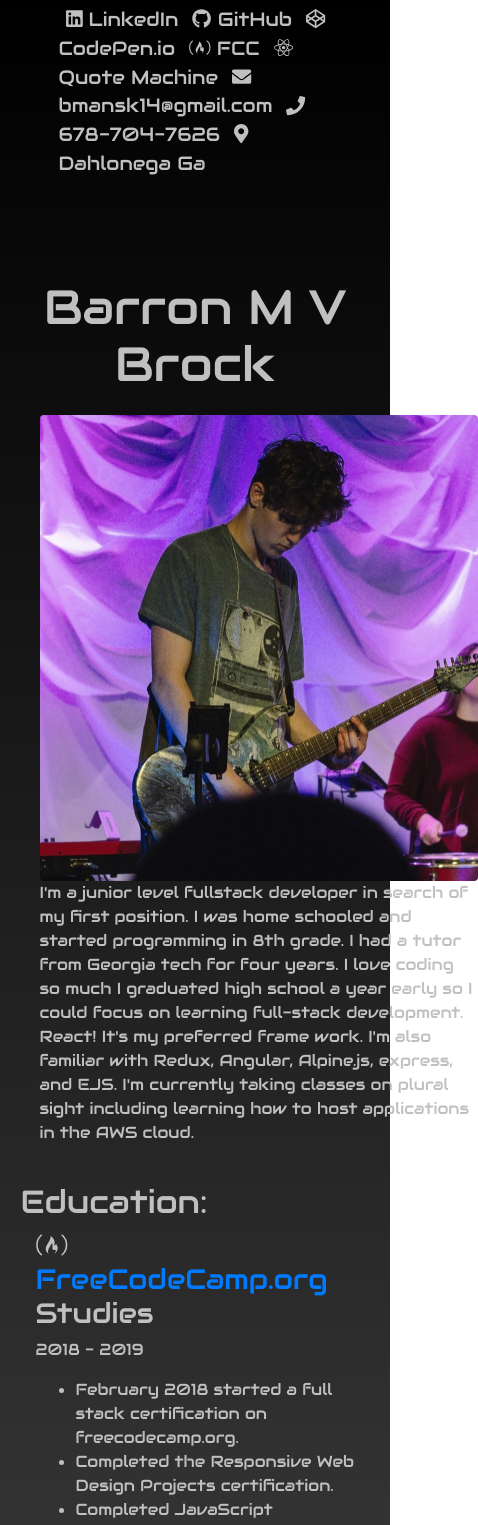
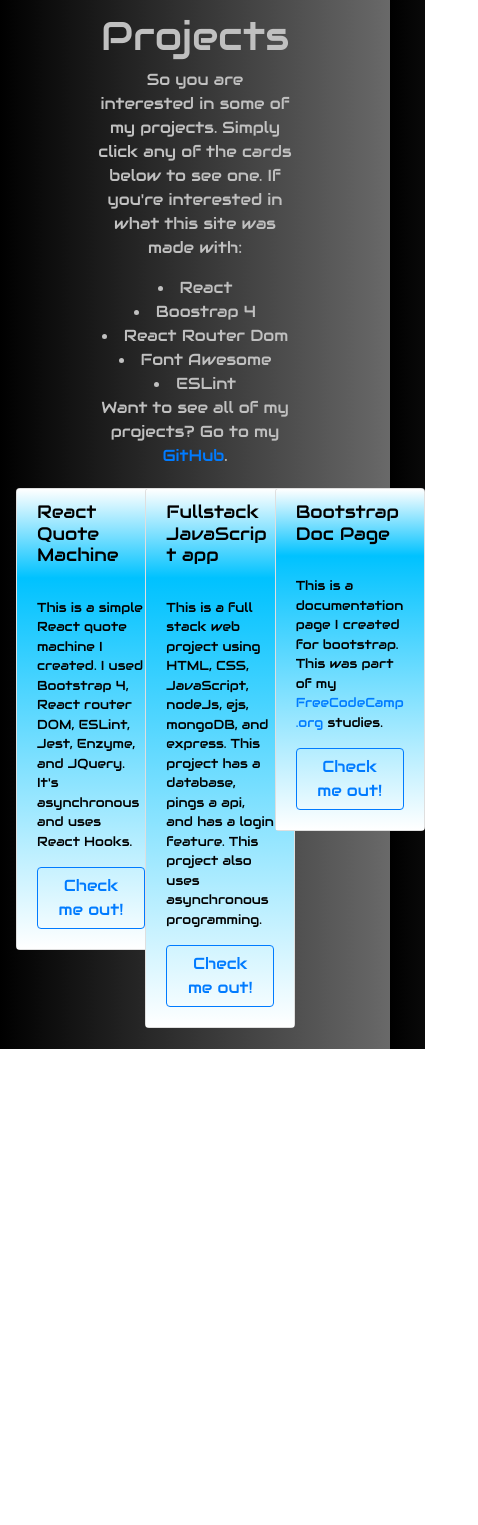
Before and after one commit to bmansk8/portfolio, a React (Create React App) app: page /code in a window 390 px wide. Shown: the top 1525 px of the page, 478 px wide, since content can reach past the window. After the commit the page ends 1049 px from the top, so only its background shows below. Built offline with nearby package versions, Linux system fonts and the light colour scheme.

Commit message:
Routes
added both a projects and music route.

```diff
--- a/src/App.jsx
+++ b/src/App.jsx
@@ -1,6 +1,7 @@
 import React from'react'
 import Home from './components/Home'
 import Music from './components/Music'
+import Projects from'./components/Projects'
 import {
   BrowserRouter as Router,
   Switch,
@@ -16,6 +17,9 @@ export default function App() {
             <Route path='/music'>
               <Music/>
             </Route>
+            <Route path='/code'>
+              <Projects/>
+            </Route>
             <Route path='/'>
               <Home/>
             </Route>
--- a/src/components/Home.css
+++ b/src/components/Home.css
@@ -1,7 +1,3 @@
-.App{
-  background: linear-gradient(180deg, rgba(0,0,0,1) 0%, rgba(105,105,105,1) 100%);
-}
-
 header{
   margin-left: 15%;
   margin-right: 15%;
@@ -79,3 +75,10 @@ footer p{
     font-size: xxx-large;
   }
 }
+
+@media screen and (max-width:570px){
+  #GtrPhoto{
+    width: 50%;
+    height: 50%;
+  }
+}
--- a/src/components/Home.jsx
+++ b/src/components/Home.jsx
@@ -7,6 +7,9 @@ import {
   faEnvelope,
   faPhone,
   faMapMarkerAlt,
+  faMusic,
+  faFileCode,
+  faSmileWink
 } from '@fortawesome/free-solid-svg-icons'
 import {
   faLinkedin,
@@ -49,12 +52,12 @@ export default function Home() {
 
       <div className='row' id='sm_about'>
         <div className='col'>
-          <img src={Photo} className='rounded' alt='alt'></img>
+          <img id='GtrPhoto' src={Photo} className='rounded' alt='alt'></img>
           <p>
-          I'm a junior level fullstack developer in search of my first position. I was home schooled and started programming in 8th grade.
-          I had a tutor from Georgia tech for four years. I love coding so much I graduated high school a year early so I could focus on learning full-stack development.
-          React! It's my preferred frame work. I'm also familiar with Redux, Angular, Alpine.js, express, and EJS.
-          I'm currently taking classes on plural sight including learning how to host applications in the AWS cloud.
+            I'm a junior level fullstack developer in search of my first position. I was home schooled and started programming in 8th grade.
+            I had a tutor from Georgia tech for four years. I love coding so much I graduated high school a year early so I could focus on learning full-stack development.
+            React! It's my preferred frame work. I'm also familiar with Redux, Angular, Alpine.js, express, and EJS.
+            I'm currently taking classes on plural sight including learning how to host applications in the AWS cloud.
         </p>
         </div>
       </div>
@@ -112,6 +115,21 @@ export default function Home() {
         </div>
       </div>
 
+      <div className='row' id='moreLinks'>
+        <h2>Creations:</h2>
+        <div className='col'>
+          <h3><FontAwesomeIcon icon={faMusic} /> Music:</h3>
+          <p>I am also a musician. Click <a href='/music'>Here</a> To see some of my music.
+          Musicians also make great programmers <FontAwesomeIcon icon={faSmileWink}/> </p>
+        </div>
+        <div className='col'>
+          <h3><FontAwesomeIcon icon={faFileCode} /> Code:</h3>
+          <p>If you want to see some of my completed projects click <a href='/code'>here</a> to see a list.
+          You can also go to my <a href='https://github.com/bmansk8'>GitHub</a> to see all of my projects.
+          </p>
+        </div>
+      </div>
+
       <footer className='text-center'>
         <p>Made by Barron V Brock with create react app, and boostrap 4</p>
       </footer>
--- a/src/components/Music.css
+++ b/src/components/Music.css
@@ -1,15 +1,7 @@
-.Music{
-  background: linear-gradient(180deg, rgba(255,85,0,1) 0%, rgba(105,105,105,1) 100%);
-  color: black;
-  height: auto;
-  /*100vh*/
-}
-
-#text{
+#music-text{
   margin: auto;
   padding-top: 3%;
   width: 50%;
-
 }
 
 iframe{
@@ -17,8 +9,19 @@ iframe{
 }
 
 
-@media screen and (max-width:1060px){
+@media screen and (max-width:1050px){
   iframe{
     width: 200px;
   }
 }
+
+@media screen and (max-width:540px){
+  iframe{
+    width: 170px;
+  }
+}
+
+footer .row{
+  margin: 0;
+  margin-top: 5%;
+}
--- a/src/components/Music.jsx
+++ b/src/components/Music.jsx
@@ -3,11 +3,13 @@ import './Music.css'
 
 export default function Music() {
   return (
-    <div className='Music'>
+    <div className='Music rounded'>
 
-      <div id='text' className='text-center'>
+      <div id='music-text' className='text-center'>
         <h1>Music</h1>
-        <p>So you are interested in my music? Well you can listen to some of my tracks below!</p>
+        <p>So you are interested in my music? Well you can listen to some of my tracks below!
+        I mostly play guitar but I also play drums, bass, keys, and mandolin. I tend to lean into 70's and 80's rock
+        but I listen and play a wide variety of music.</p>
       </div>
 
       <div id='players'>
@@ -38,7 +40,6 @@ export default function Music() {
           </div>
         </div>
       </div>
-
     </div>
   );
 }
--- /dev/null
+++ b/src/components/Projects.jsx
@@ -0,0 +1,54 @@
+import React from 'react';
+import './projects.css'
+import { Button } from 'react-bootstrap'
+
+export default function Projects() {
+  return (
+    <div id='Projects'>
+      <div id='project-txt' className='text-center'>
+        <h1>Projects</h1>
+        <p>So you are interested in  some of my projects. Simply click any of the cards below to see one.
+        If you're interested in what this site was made with:
+        </p>
+        <li>React</li>
+        <li>Boostrap 4</li>
+        <li>React Router Dom</li>
+        <li>Font Awesome</li>
+        <li>ESLint</li>
+        <p>Want to see all of my projects? Go to my <a rel="noopener noreferrer" href='https://github.com/bmansk8' target='_blank'>GitHub</a>.</p>
+      </div>
+
+      <div className='row' id='projects-row'>
+        <div className='col-4'>
+          <div className='card'>
+            <h2 className='card-header'>React Quote Machine</h2>
+            <div className='card-body'>
+              <p>This is a simple React quote machine I created. I used Bootstrap 4, React router DOM, ESLint, Jest, Enzyme, and JQuery.
+              It's asynchronous and uses React Hooks.</p>
+              <Button target="_blank" href='https://reactquote-machine.herokuapp.com/' variant='outline-primary'>Check me out!</Button>
+            </div>
+          </div>
+        </div>
+        <div className='col-4'>
+          <div className='card'>
+            <h2 className='card-header'>Fullstack JavaScript app</h2>
+            <div className='card-body'>
+              <p>This is a full stack web project using HTML, CSS, JavaScript, nodeJs, ejs, mongoDB, and express.
+              This project has a database, pings a api, and has a login feature.
+              This project also uses asynchronous programming.</p>
+              <Button target="_blank" href='https://github.com/bmansk8/pluralsight-project' variant='outline-primary'>Check me out!</Button>
+            </div>
+          </div></div>
+        <div className='col-4'>
+          <div className='card'>
+            <h2 className='card-header'>Bootstrap Doc Page</h2>
+            <div className='card-body'>
+              <p>This is a documentation page I created for bootstrap. This was part of my
+              <a rel="noopener noreferrer" target='_blank' href='https://www.freecodecamp.org/'> FreeCodeCamp.org</a> studies.</p>
+              <Button target="_blank" href='https://codepen.io/bmansk14/full/aaejZE' variant='outline-primary'>Check me out!</Button>
+            </div>
+          </div></div>
+      </div>
+    </div>
+  )
+}
--- /dev/null
+++ b/src/components/projects.css
@@ -0,0 +1,63 @@
+#project-txt{
+  margin: auto;
+  padding-top: 3%;
+  width: 50%;
+}
+
+.card{
+  color: black;
+  width: 300px;
+}
+
+.card-body{
+  background:linear-gradient(180deg, rgba(0,194,255,1) 0%, rgba(255,255,255,1) 100%);
+}
+
+.card .card-header{
+  background:linear-gradient(0deg, rgba(0,194,255,1) 0%, rgba(255,255,255,1) 100%);
+  border-bottom:none;
+}
+
+#projects-row{
+  margin-left:18%;
+  margin-right:18%;
+}
+
+@media screen and (max-width:1435px){
+  .card{
+    color: black;
+    width: 200px;
+    font-size: medium;
+  }
+  .card h2{
+    font-size: larger;
+  }
+
+  #projects-row{
+    margin-left:10%;
+    margin-right:10%;
+  }
+}
+
+@media screen and (max-width:800px){
+  #projects-row{
+    margin-left:0;
+    margin-right:0;
+  }
+}
+
+@media screen and (max-width:640px){
+  #projects-row{
+    margin-left:0;
+    margin-right:0;
+  }
+
+  .card{
+    color: black;
+    width: 150px;
+    font-size: small;
+  }
+  .card h2{
+    font-size: large;
+  }
+}
--- a/src/index.css
+++ b/src/index.css
@@ -1,10 +1,10 @@
-html body {
+body {
+  background: linear-gradient(90deg, rgba(0,0,0,1) 0%, rgba(105,105,105,1) 100%);
   margin: 0;
   -webkit-font-smoothing: antialiased;
   -moz-osx-font-smoothing: grayscale;
   font-family: 'Audiowide', cursive;
   color: #C0C0C0;
-  height: 100vh;
 }
 
 code {
```
